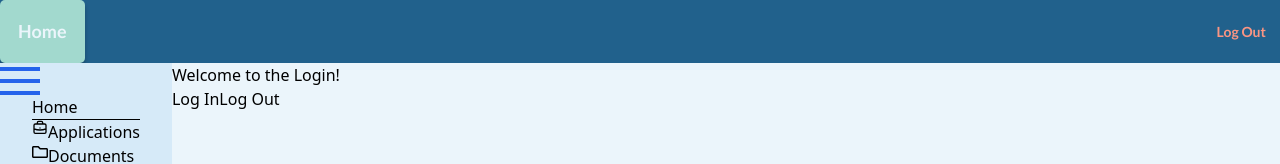
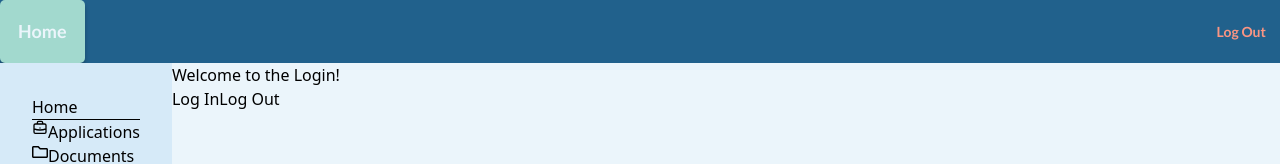
Before and after one commit to SchoolOfCode/final-project-repo-bossa-nova, a React (Create React App) app: page / in a window 1280 px wide. Shown: the top 164 px of the page. Built offline with nearby package versions, Linux system fonts and the light colour scheme; a web font is replaced by a local one.

Commit message:
basic layout with hidden sidebar working

```diff
--- a/src/Components/LayoutComponents/Sidebar/index.js
+++ b/src/Components/LayoutComponents/Sidebar/index.js
@@ -8,13 +8,14 @@ import { IoPersonOutline } from "react-icons/io5";
 // import { ImCross } from "react-icons/im";
 
 function Sidebar() {
-  const [showSidebar, setShowSidebar] = useState(false);
+  // const [showSidebar, setShowSidebar] = useState(true);
 
   return (
-    <div className="bg-lightBlue">
+    <aside className="bg-lightBlue hidden sm:flex">
+      {/* <div className="p-3">
         {showSidebar ? (
           <button
-          className="flex text-9xl text-mainBlue items-center cursor-pointer fixed left-10 top-6 z-50"
+            className="flex text-9xl text-mainBlue items-center cursor-pointer fixed left-10 top-6 z-50 md:hidden"
             onClick={() => setShowSidebar(!showSidebar)}
           >
             x
@@ -22,7 +23,7 @@ function Sidebar() {
         ) : (
           <svg
             onClick={() => setShowSidebar(!showSidebar)}
-          className="fixed z-30 flex items-center cursor-pointer left-10 top-6"
+            className="fixed z-30 flex items-center cursor-pointer left-10 top-6 md:hidden"
             fill="#2563EB"
             viewBox="0 0 100 80"
             width="40"
@@ -33,6 +34,12 @@ function Sidebar() {
             <rect y="60" width="100" height="10"></rect>
           </svg>
         )}
+      </div> */}
+
+      <div
+        className="rounded-b-xl ease-in-out duration-300"
+      >
+        {/* ${showSidebar ? "-translate-x-0" : "-translate-x-full"} */}
 
         <nav className="p-md">
           <h2>Home</h2>
@@ -67,16 +74,8 @@ function Sidebar() {
         </ul> */}
         </nav>
       </div>
+    </aside>
   );
 }
 
 export default Sidebar;
-
-{
-  /* <div
-  className={`top-[12vh] left-0 h-[80vh] w-[50vw] rounded-b-xl bg-blue-600 p-6 pl-10 text-blue-100 fixed ease-in-out duration-300 md:hidden
-        ${showSidebar ? "-translate-x-0 " : "-translate-x-full"}
-
-        `}
-> */
-}
```
Lines whose indentation alone changed are shown as unchanged.
